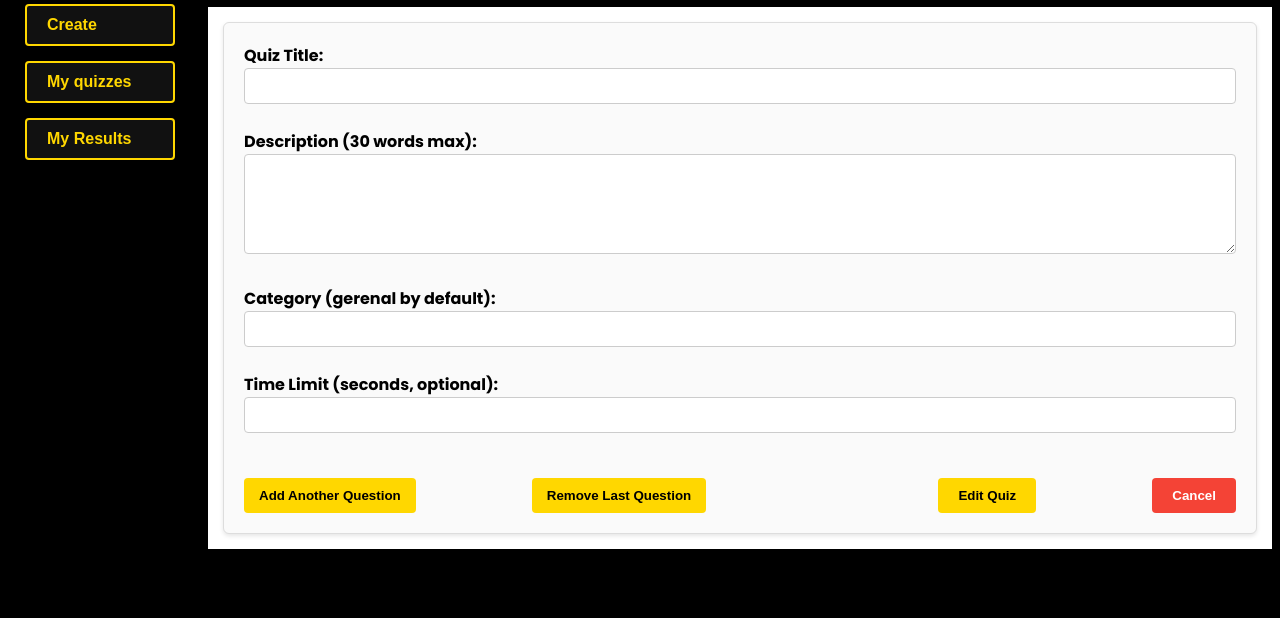
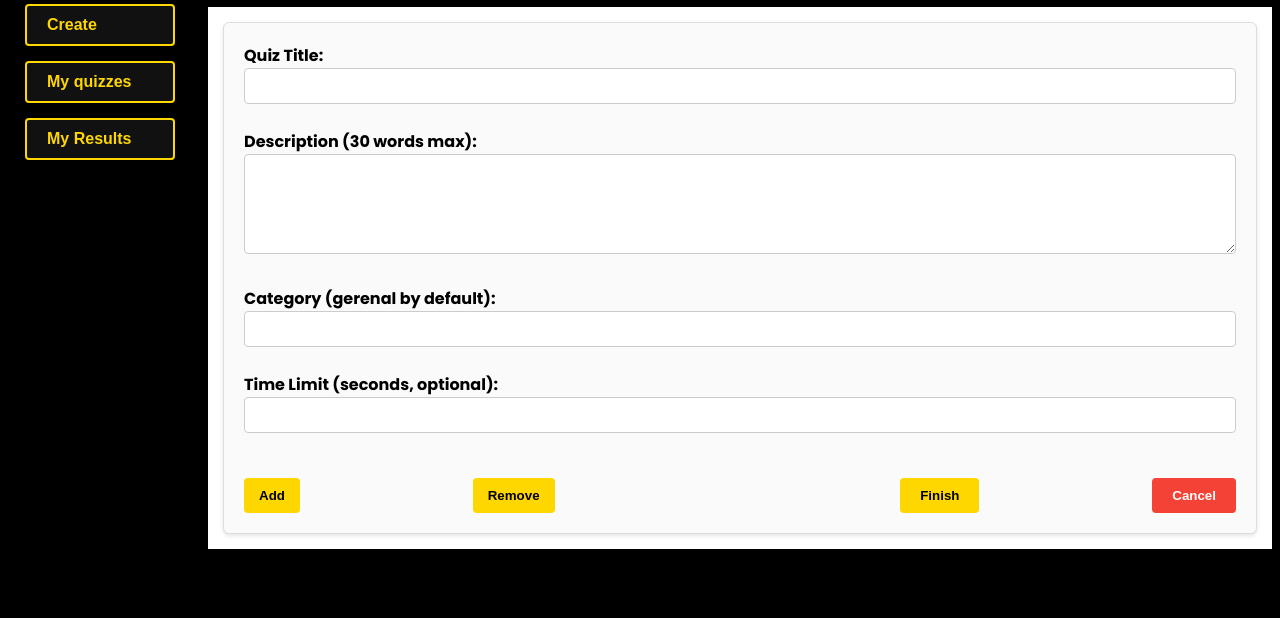
Before and after one commit to realWRC/quiziverse, a Flask app: template api/templates/edit.html in a window 1280 px wide. Shown: the part 101-719 px from the top of the page. Run offline with Flask 3, Linux system fonts and the light colour scheme; the template is opened without the code that fills it, so the values that code supplies are empty.

Commit message:
Refactored form buttons

```diff
--- a/api/templates/edit.html
+++ b/api/templates/edit.html
@@ -36,9 +36,9 @@
     <input type="hidden" name="quiz_json" id="quiz_json" value="">
 
     <div class="button-group">
-      <button type="button" id="add-question-btn">Add Another Question</button>
-      <button type="button" id="remove-question-btn">Remove Last Question</button><br>
-      <button type="submit" class="submit-btn">Edit Quiz</button>
+      <button type="button" id="add-question-btn">Add</button>
+      <button type="button" id="remove-question-btn">Remove</button><br>
+      <button type="submit" class="submit-btn">Finish</button>
       <a href="{{ url_for('myquizzes') }}" class="cancel-link"><button type="button">Cancel</button></a>
     </div>
 
```
